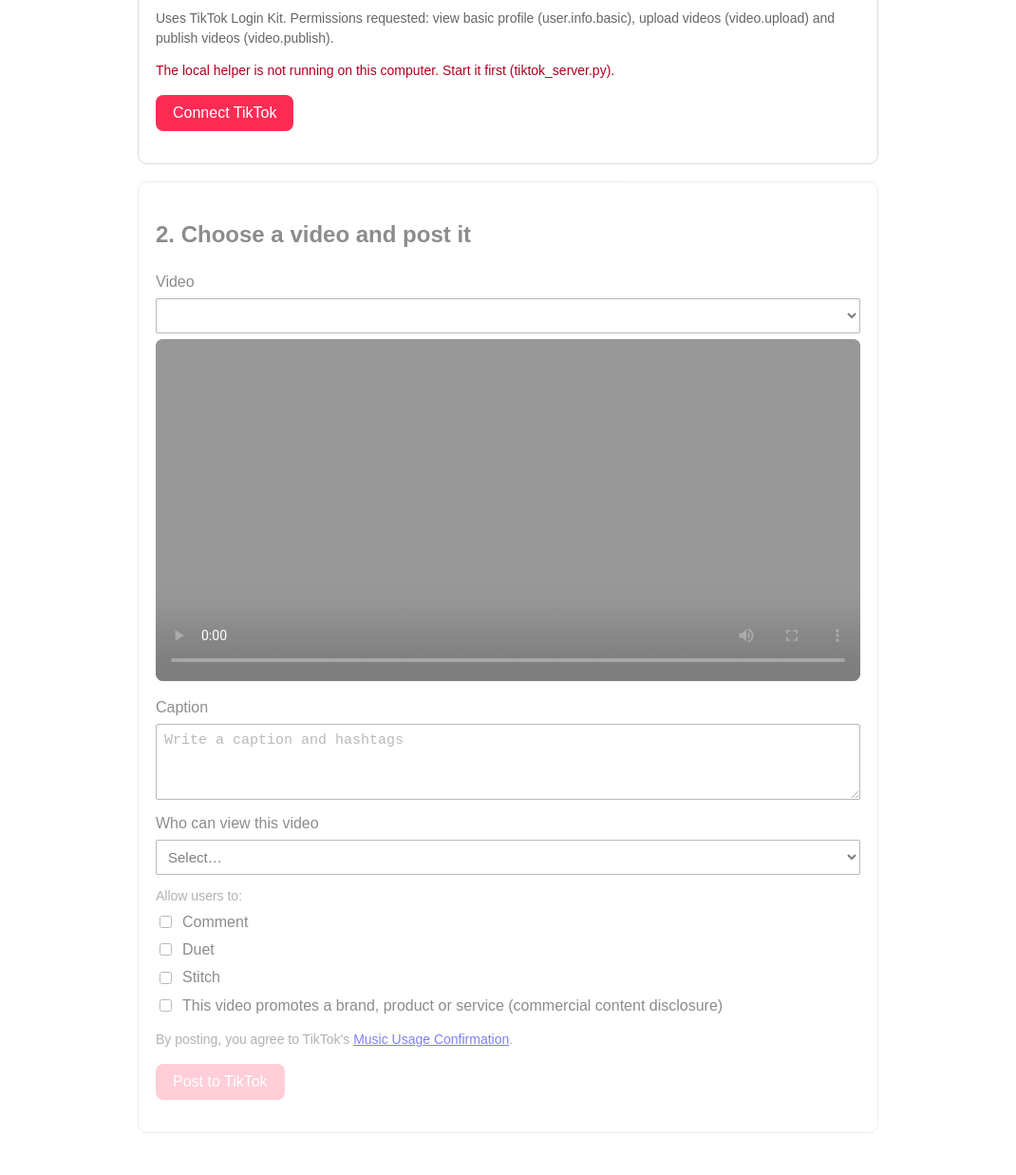
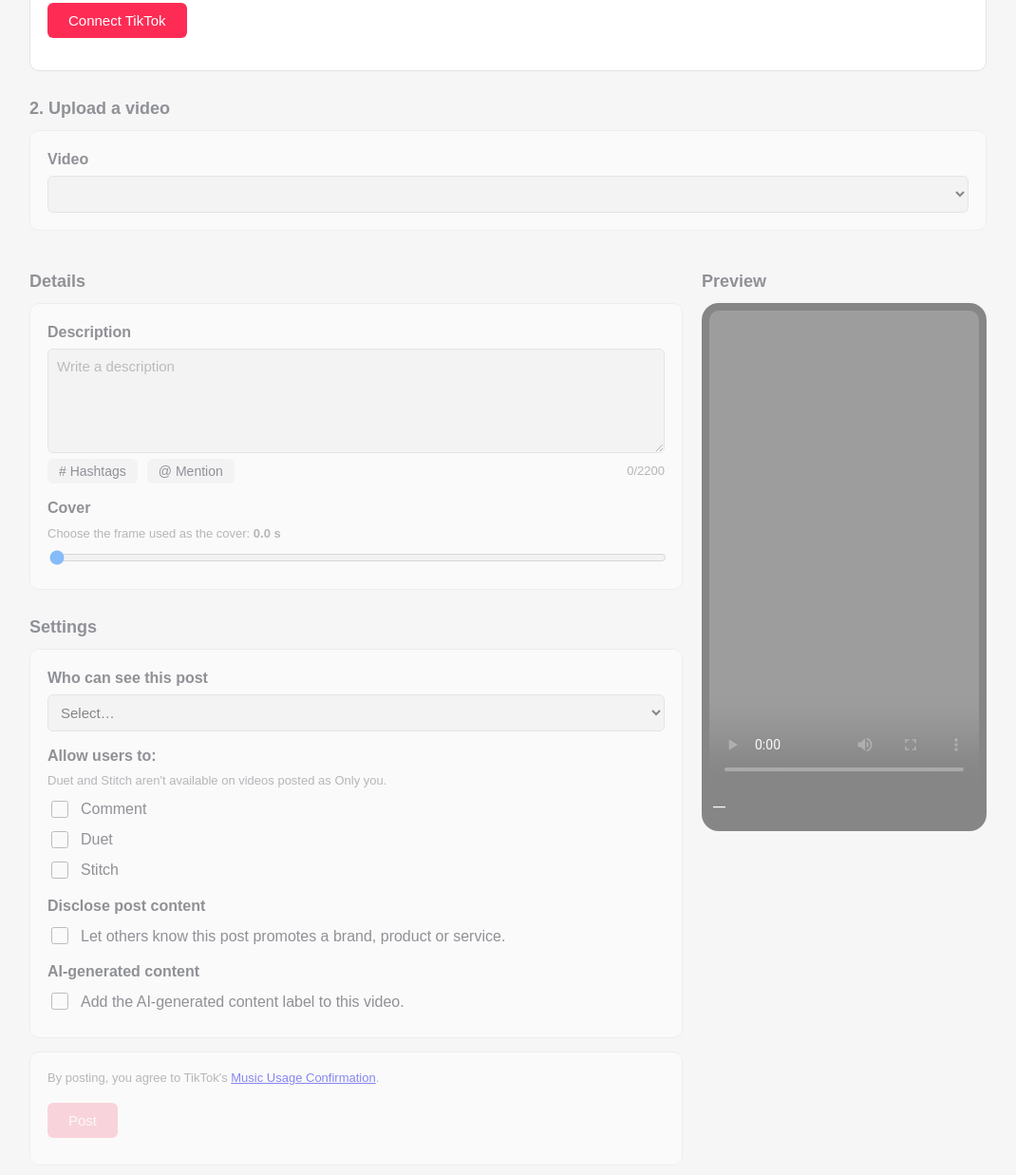
Before and after one commit to Airfohsah/stories-lessons, a plain HTML site: page app.html in a window 1280 px wide. Shown: the part 229-1466 px from the top of the page at 95% size, without its empty margins (105-1175 px from the left). Drawn offline with Linux system fonts and the light colour scheme; no server answers.

Commit message:
App page: TikTok Studio style options (cover, AI label, disclosure, preview)
Co-Authored-By: Claude Sonnet 5.5 <noreply@anthropic.com>

```diff
--- a/app.html
+++ b/app.html
@@ -2,66 +2,107 @@
 <html lang="en"><head><meta charset="utf-8"><meta name="viewport" content="width=device-width,initial-scale=1">
 <title>Stories & Lessons - Post to TikTok</title>
 <style>
-body{font-family:Arial,Helvetica,sans-serif;max-width:780px;margin:30px auto;padding:0 16px;color:#1b1b1b;line-height:1.45}
-h1{margin-bottom:4px}.sub{color:#555;margin-top:0}
-.card{border:1px solid #ddd;border-radius:10px;padding:18px;margin:18px 0}
-button{font-size:16px;padding:10px 18px;border-radius:8px;border:0;background:#fe2c55;color:#fff;cursor:pointer}
-button.secondary{background:#eee;color:#222}button:disabled{opacity:.45;cursor:not-allowed}
-select,input[type=text],textarea{width:100%;box-sizing:border-box;font-size:15px;padding:8px;margin:6px 0}
-textarea{height:80px}.row{display:flex;gap:10px;align-items:center;flex-wrap:wrap}
+*{box-sizing:border-box}
+body{font-family:Arial,Helvetica,sans-serif;margin:0;background:#f6f6f7;color:#161823;line-height:1.45}
+header{background:#fff;border-bottom:1px solid #e3e3e4;padding:14px 24px;display:flex;justify-content:space-between;align-items:center;flex-wrap:wrap;gap:8px}
+header h1{font-size:20px;margin:0}header a{color:#555;font-size:14px;margin-left:14px}
+main{max-width:1040px;margin:0 auto;padding:20px 16px 60px}
+h2{font-size:18px;margin:26px 0 10px}
+.card{background:#fff;border:1px solid #e3e3e4;border-radius:10px;padding:18px;margin-bottom:14px}
+.grid{display:grid;grid-template-columns:1fr 300px;gap:20px}@media(max-width:820px){.grid{grid-template-columns:1fr}}
+button{font-size:15px;padding:10px 22px;border-radius:6px;border:0;background:#fe2c55;color:#fff;cursor:pointer}
+button.secondary{background:#e8e8ea;color:#161823}button.chip{background:#f1f1f2;color:#161823;padding:5px 12px;font-size:14px}
+button:disabled{opacity:.4;cursor:not-allowed}
+select,textarea,input[type=text]{width:100%;font-size:15px;padding:9px;border:1px solid #d0d0d3;border-radius:6px;background:#f1f1f2;font-family:inherit}
+textarea{height:110px;resize:vertical}
+label.f{display:block;font-weight:bold;margin:14px 0 6px}
+.row{display:flex;gap:10px;align-items:center;flex-wrap:wrap}
 .avatar{width:44px;height:44px;border-radius:50%;object-fit:cover}
-.muted{color:#666;font-size:14px}.ok{color:#0a7a3d}.err{color:#b00020}
-video{width:100%;max-height:360px;background:#000;border-radius:8px}
-label.t{display:flex;gap:8px;align-items:center;margin:6px 0}
-#log{white-space:pre-wrap;font-size:14px}
+.muted{color:#6b6b72;font-size:13px}.ok{color:#0a7a3d}.err{color:#b00020}
+.sw{display:flex;align-items:center;gap:10px;margin:8px 0}
+.sw input{width:18px;height:18px}
+.phone{background:#000;border-radius:18px;padding:8px;color:#fff}
+.phone video{width:100%;aspect-ratio:9/16;object-fit:contain;background:#000;border-radius:10px;display:block}
+.phone .meta{padding:8px 4px;font-size:13px}
+#log{white-space:pre-wrap;font-size:14px;margin-top:10px}
+.note{background:#fff7e0;border:1px solid #f0dca0;border-radius:6px;padding:8px 10px;font-size:13px;margin:8px 0}
+input[type=range]{width:100%}
 </style></head><body>
-<h1>Stories &amp; Lessons</h1>
-<p class="sub">A personal tool to post the owner's own original story videos to the owner's TikTok account. &nbsp;<a href="privacy_policy.html">Privacy Policy</a> · <a href="terms_of_service.html">Terms of Service</a></p>
+<header><h1>Stories &amp; Lessons</h1><div><a href="index.html">Home</a><a href="privacy_policy.html">Privacy Policy</a><a href="terms_of_service.html">Terms of Service</a></div></header>
+<main>
+<p class="muted">A personal tool that posts the owner's own original story videos to the owner's TikTok account using TikTok Login Kit and the Content Posting API (direct post). Permissions: user.info.basic, video.upload, video.publish.</p>
 
 <div class="card" id="c1">
-<h2>1. Connect your TikTok account</h2>
-<p class="muted">Uses TikTok Login Kit. Permissions requested: view basic profile (user.info.basic), upload videos (video.upload) and publish videos (video.publish).</p>
+<h2 style="margin-top:0">1. Connect your TikTok account</h2>
 <div id="who" class="row"><span class="muted" id="helper">Checking the local helper…</span></div>
 <p><button id="connect">Connect TikTok</button> <button id="disconnect" class="secondary" style="display:none">Disconnect</button></p>
 </div>
 
-<div class="card" id="c2" style="opacity:.5;pointer-events:none">
-<h2>2. Choose a video and post it</h2>
-<label>Video</label>
-<select id="video"></select>
-<video id="preview" controls playsinline></video>
-<label style="margin-top:10px;display:block">Caption</label>
-<textarea id="caption" maxlength="2200" placeholder="Write a caption and hashtags"></textarea>
-<label>Who can view this video</label>
+<div id="c2" style="opacity:.45;pointer-events:none">
+<h2>2. Upload a video</h2>
+<div class="card"><label class="f" style="margin-top:0">Video</label><select id="video"></select></div>
+<div class="grid"><div>
+
+<h2>Details</h2>
+<div class="card">
+<label class="f" style="margin-top:0">Description</label>
+<textarea id="caption" maxlength="2200" placeholder="Write a description"></textarea>
+<div class="row" style="justify-content:space-between"><span class="row"><button class="chip" id="addHash" type="button"># Hashtags</button><button class="chip" id="addMention" type="button">@ Mention</button></span><span class="muted"><span id="count">0</span>/2200</span></div>
+<label class="f">Cover</label>
+<p class="muted" style="margin:0 0 6px">Choose the frame used as the cover: <strong id="coverLabel">0.0 s</strong></p>
+<input type="range" id="cover" min="0" max="1000" value="0" step="1">
+</div>
+
+<h2>Settings</h2>
+<div class="card">
+<label class="f" style="margin-top:0">Who can see this post</label>
 <select id="privacy"><option value="">Select…</option></select>
-<p class="muted" style="margin:6px 0">Allow users to:</p>
-<label class="t"><input type="checkbox" id="allowComment"> Comment</label>
-<label class="t"><input type="checkbox" id="allowDuet"> Duet</label>
-<label class="t"><input type="checkbox" id="allowStitch"> Stitch</label>
-<label class="t"><input type="checkbox" id="commercial"> This video promotes a brand, product or service (commercial content disclosure)</label>
-<div id="commercialOpts" style="display:none;margin-left:24px">
-<label class="t"><input type="checkbox" id="yourBrand"> Your own brand</label>
-<label class="t"><input type="checkbox" id="thirdBrand"> A third-party brand (branded content)</label>
+<label class="f">Allow users to:</label>
+<p class="muted" id="privNote" style="margin:0 0 4px">Duet and Stitch aren't available on videos posted as Only you.</p>
+<div class="sw"><input type="checkbox" id="allowComment"><label for="allowComment">Comment</label></div>
+<div class="sw"><input type="checkbox" id="allowDuet"><label for="allowDuet">Duet</label></div>
+<div class="sw"><input type="checkbox" id="allowStitch"><label for="allowStitch">Stitch</label></div>
+<label class="f">Disclose post content</label>
+<div class="sw"><input type="checkbox" id="commercial"><label for="commercial">Let others know this post promotes a brand, product or service.</label></div>
+<div id="commercialOpts" style="display:none;margin-left:28px">
+<div class="sw"><input type="checkbox" id="yourBrand"><label for="yourBrand">Your brand — you are promoting yourself or your own business (labeled "Promotional content")</label></div>
+<div class="sw"><input type="checkbox" id="thirdBrand"><label for="thirdBrand">Branded content — you are promoting another brand or a third party (labeled "Paid partnership")</label></div>
+<div class="note" id="brandNote">Select at least one option to continue.</div>
 </div>
-<p class="muted" id="declaration">By posting, you agree to TikTok's <a href="https://www.tiktok.com/legal/page/global/music-usage-confirmation/en" target="_blank" rel="noopener">Music Usage Confirmation</a>.</p>
-<p><button id="post" disabled>Post to TikTok</button></p>
+<label class="f">AI-generated content</label>
+<div class="sw"><input type="checkbox" id="aigc"><label for="aigc">Add the AI-generated content label to this video.</label></div>
+</div>
+
+<div class="card">
+<p class="muted" id="declaration" style="margin-top:0">By posting, you agree to TikTok's <a href="https://www.tiktok.com/legal/page/global/music-usage-confirmation/en" target="_blank" rel="noopener">Music Usage Confirmation</a>.</p>
+<p style="margin-bottom:0"><button id="post" disabled>Post</button></p>
 <div id="log" class="muted"></div>
 </div>
+
+</div>
+<div>
+<h2>Preview</h2>
+<div class="phone"><video id="preview" controls playsinline></video>
+<div class="meta"><strong id="pvName">—</strong><br><span id="pvCap" class="muted" style="color:#ccc"></span></div></div>
+</div>
+</div></div>
+</main>
 
 <script>
 var H='http://127.0.0.1:8765', $=function(i){return document.getElementById(i)};
 function j(path,opt){return fetch(H+path,opt).then(function(r){return r.json()})}
 function log(t,c){$('log').className=c||'muted';$('log').textContent=t}
-var cfg=null, creator=null;
+var creator=null;
 function refresh(){
   j('/status').then(function(s){
     $('helper').textContent='';
     if(s.connected){
       creator=s.creator;
       $('who').innerHTML='<img class="avatar" src="'+creator.creator_avatar_url+'" alt=""><div><strong>'+creator.creator_nickname+'</strong><br><span class="muted">@'+creator.creator_username+' · connected</span></div>';
+      $('pvName').textContent=creator.creator_nickname;
       $('connect').style.display='none';$('disconnect').style.display='';
       var sel=$('privacy');sel.innerHTML='<option value="">Select…</option>';
-      var names={PUBLIC_TO_EVERYONE:'Everyone',MUTUAL_FOLLOW_FRIENDS:'Friends',SELF_ONLY:'Only me',FOLLOWER_OF_CREATOR:'Followers'};
+      var names={PUBLIC_TO_EVERYONE:'Everyone',MUTUAL_FOLLOW_FRIENDS:'Friends',FOLLOWER_OF_CREATOR:'Followers',SELF_ONLY:'Only you'};
       (creator.privacy_level_options||[]).forEach(function(o){var e=document.createElement('option');e.value=o;e.textContent=names[o]||o;sel.appendChild(e)});
       $('allowComment').disabled=!!creator.comment_disabled;$('allowDuet').disabled=!!creator.duet_disabled;$('allowStitch').disabled=!!creator.stitch_disabled;
       $('c2').style.opacity=1;$('c2').style.pointerEvents='auto';
@@ -69,16 +110,36 @@ function refresh(){
     } else {
       $('who').innerHTML='<span class="muted">Not connected.</span>';
       $('connect').style.display='';$('disconnect').style.display='none';
-      $('c2').style.opacity=.5;$('c2').style.pointerEvents='none';
+      $('c2').style.opacity=.45;$('c2').style.pointerEvents='none';
     }
   }).catch(function(){$('helper').innerHTML='<span class="err">The local helper is not running on this computer. Start it first (tiktok_server.py).</span>';});
 }
-function setPreview(){var n=$('video').value;if(n){$('preview').src=H+'/video/'+encodeURIComponent(n)}}
-function ready(){var ok=$('privacy').value!=='';if($('commercial').checked&&!$('yourBrand').checked&&!$('thirdBrand').checked)ok=false;$('post').disabled=!ok}
-$('video').onchange=setPreview;$('privacy').onchange=function(){
-  var pub=$('privacy').value==='PUBLIC_TO_EVERYONE';ready()};
+var vid=$('preview');
+function setPreview(){var n=$('video').value;if(n){vid.src=H+'/video/'+encodeURIComponent(n)}}
+vid.onloadedmetadata=function(){var ms=Math.floor(vid.duration*1000);$('cover').max=ms;$('cover').value=0;coverMove()};
+function coverMove(){var ms=parseInt($('cover').value||0);$('coverLabel').textContent=(ms/1000).toFixed(1)+' s';try{vid.currentTime=ms/1000}catch(e){}}
+$('cover').oninput=coverMove;
+$('video').onchange=setPreview;
+$('caption').oninput=function(){$('count').textContent=this.value.length;$('pvCap').textContent=this.value};
+$('addHash').onclick=function(){var t=$('caption');t.value+=(t.value&&!/\s$/.test(t.value)?' ':'')+'#';t.focus();t.oninput()};
+$('addMention').onclick=function(){var t=$('caption');t.value+=(t.value&&!/\s$/.test(t.value)?' ':'')+'@';t.focus();t.oninput()};
+function ready(){
+  var ok=$('privacy').value!=='';
+  if($('commercial').checked&&!$('yourBrand').checked&&!$('thirdBrand').checked)ok=false;
+  $('post').disabled=!ok}
+function privChange(){
+  var p=$('privacy').value;
+  var priv=(p==='SELF_ONLY');
+  $('allowDuet').disabled=priv||!!(creator&&creator.duet_disabled);$('allowStitch').disabled=priv||!!(creator&&creator.stitch_disabled);
+  if(priv){$('allowDuet').checked=false;$('allowStitch').checked=false}
+  // branded content cannot be private
+  $('thirdBrand').disabled=priv;if(priv)$('thirdBrand').checked=false;
+  ready()}
+$('privacy').onchange=privChange;
 $('commercial').onchange=function(){$('commercialOpts').style.display=this.checked?'block':'none';ready()};
-$('yourBrand').onchange=$('thirdBrand').onchange=ready;
+$('yourBrand').onchange=$('thirdBrand').onchange=function(){
+  var t=$('thirdBrand').checked,y=$('yourBrand').checked;
+  $('brandNote').textContent=t?'Your video will be labeled "Paid partnership".':(y?'Your video will be labeled "Promotional content".':'Select at least one option to continue.');ready()};
 $('connect').onclick=function(){
   j('/config').then(function(c){
     var state=Math.random().toString(36).slice(2);try{localStorage.setItem('tt_state',state)}catch(e){}
@@ -90,7 +151,8 @@ $('post').onclick=function(){
   $('post').disabled=true;log('Uploading to TikTok…');
   var body={file:$('video').value,caption:$('caption').value,privacy:$('privacy').value,
     disable_comment:!$('allowComment').checked,disable_duet:!$('allowDuet').checked,disable_stitch:!$('allowStitch').checked,
-    brand_content:$('commercial').checked&&$('thirdBrand').checked,brand_organic:$('commercial').checked&&$('yourBrand').checked};
+    brand_content:$('commercial').checked&&$('thirdBrand').checked,brand_organic:$('commercial').checked&&$('yourBrand').checked,
+    cover_ms:parseInt($('cover').value||0),is_aigc:$('aigc').checked};
   j('/post',{method:'POST',headers:{'Content-Type':'application/json'},body:JSON.stringify(body)}).then(function(r){
     if(!r.ok){log('TikTok refused the post: '+JSON.stringify(r.response&&r.response.error||r),'err');ready();return}
     log('Uploaded. Waiting for TikTok to process (publish id '+r.publish_id+')…');
```
